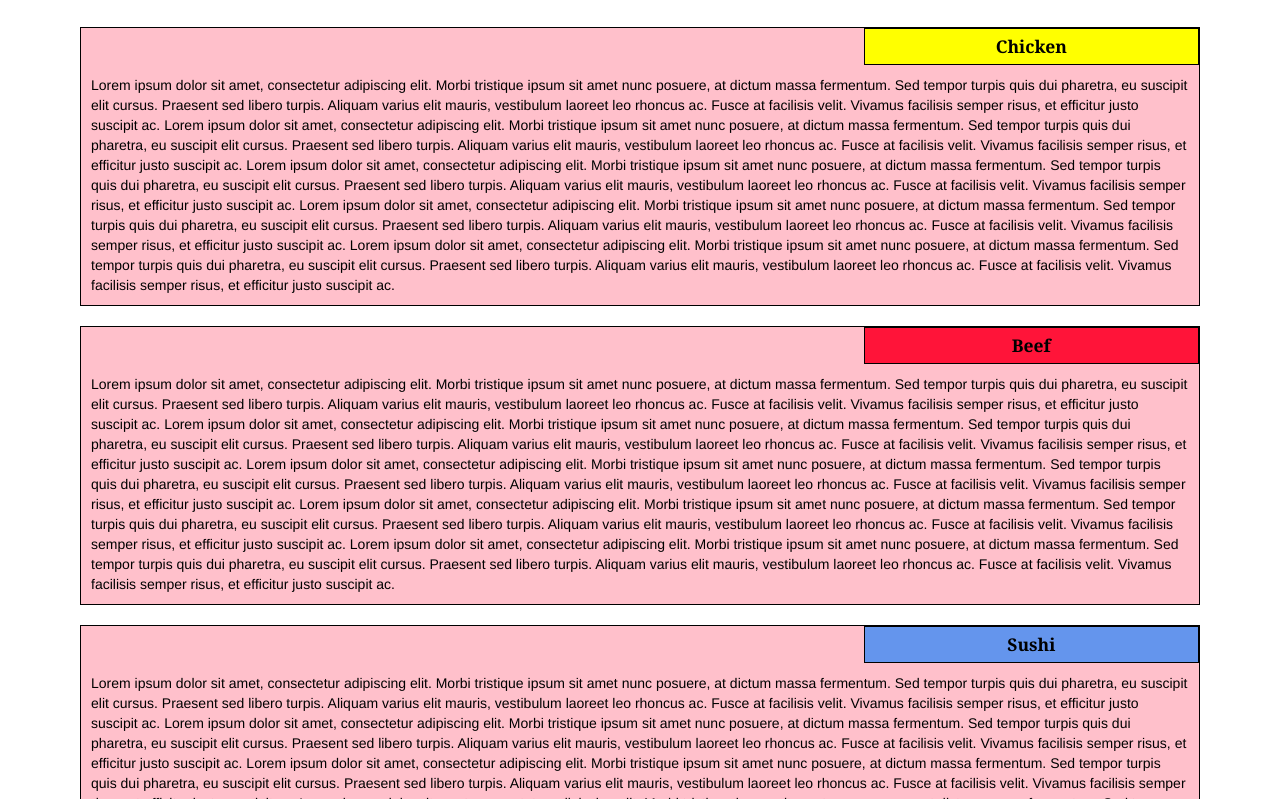
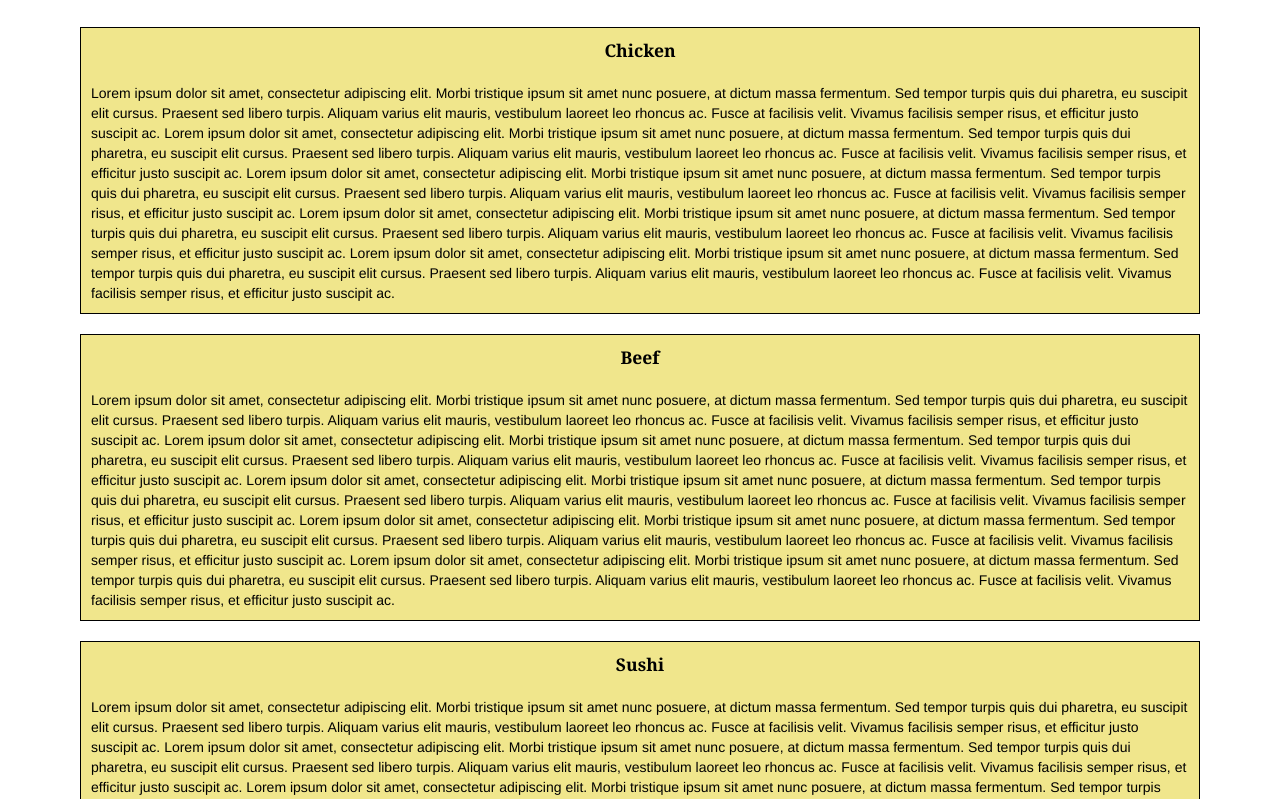
Before and after one commit to PeanutYC/mod3_solution, a plain HTML site: page index.html in a window 1280 px wide. Shown: the part 153-952 px from the top of the page. Drawn offline with Linux system fonts and the light colour scheme.

Commit message:
Update style.css

```diff
--- a/css/style.css
+++ b/css/style.css
@@ -29,7 +29,7 @@ p {
 
 section {
 	border:	1px solid black;
-	background-color: pink;
+	background-color: khaki;
 	width: 100%;
 	height: auto;
 	font-family: Helvetica;
@@ -39,46 +39,34 @@ section {
 }
 
 #chicken {
-	border: 1px solid black;
 	text-align: center;
-	width: 30%;
-	margin-left: 70%;
 	font-family: Georgia,sans-serif;
 	font-weight: bold;
 	font-size: 125%;
 	margin-bottom: 0;
 	margin-top: 0;
-	padding: 5px;
-	background-color: #FFFF00;
+	padding: 10px;
 }
 
 #beef {
-	border: 1px solid black;
 	text-align: center;
-	width: 30%;
-	margin-left: 70%;
 	font-family: Georgia,sans-serif;
 	font-weight: bold;
 	font-size: 125%;
 	margin-bottom: 0;
 	margin-top: 0;
-	padding: 5px;
-	background-color: #FF1439;
+	padding: 10px;
 }
 
 #sushi {
-	border: 1px solid black;
 	text-align: center;
-	width: 30%;
-	margin-left: 70%;
 	font-family: Georgia,sans-serif;
 	font-weight: bold;
 	font-size: 125%;
 	margin-bottom: 0;
 	margin-top: 0;
-	background-color: #6495ED;
 	color: black;
-	padding: 5px;
+	padding: 10px;
 }
 
 #chicken-div {
@@ -126,15 +114,5 @@ section {
 }
 
 #nav-list {
-  color: white;
+  font-family: Brushstroke, fantasy;
 }
-
-/*hr {
-  border-color: white;
-}*/
-
-
-/*.item {
-  color: white;
-  font-size: 1.2em;
-}*/
```
